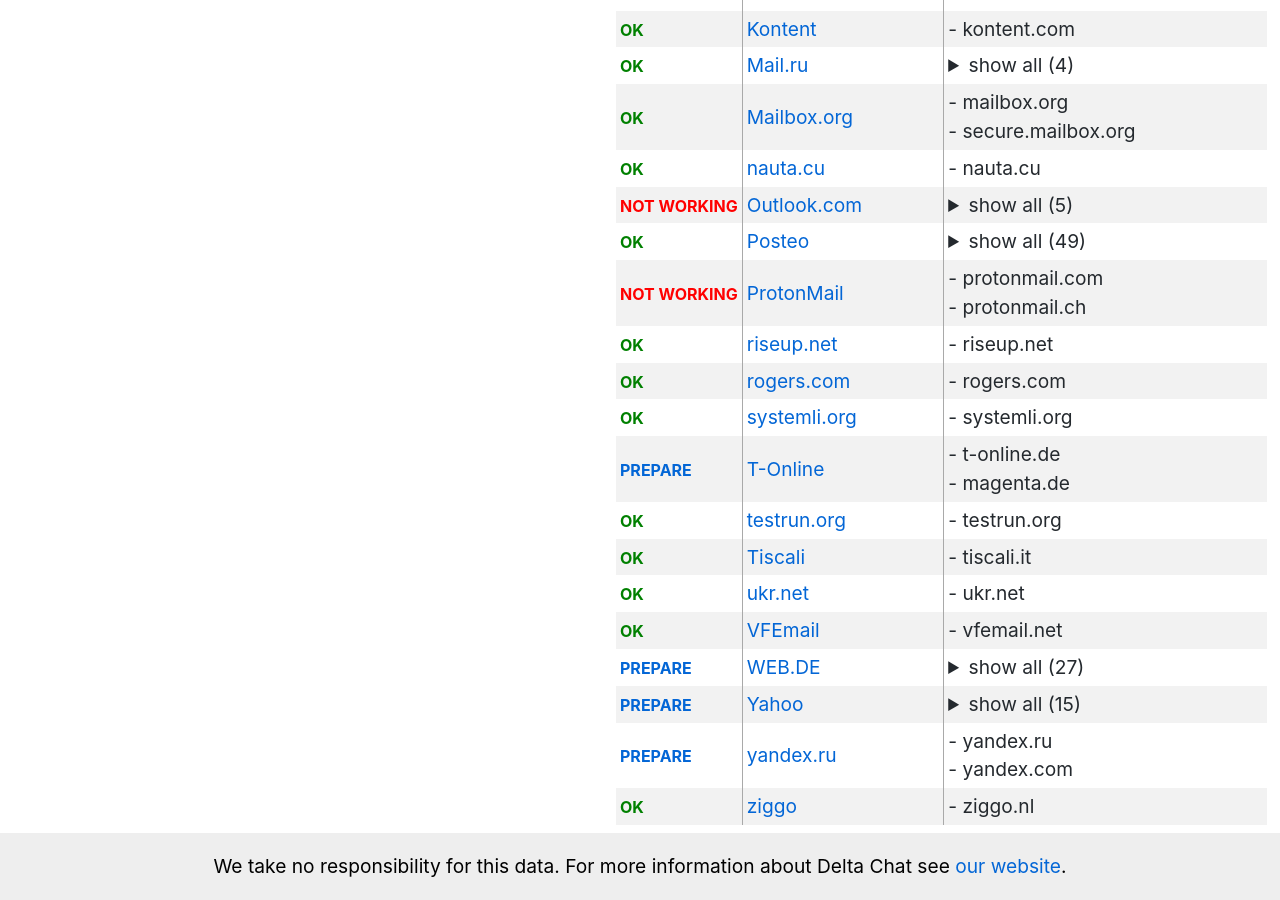
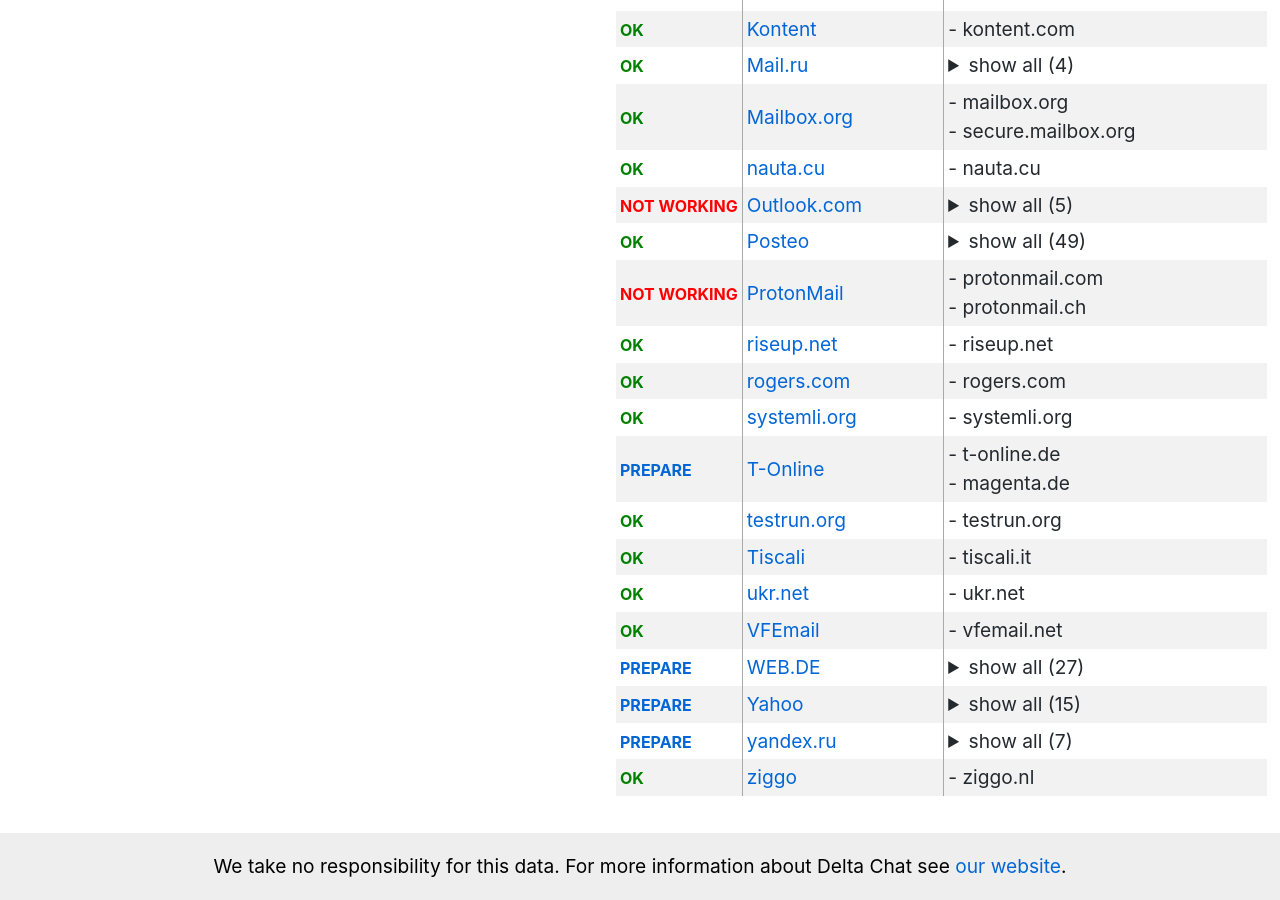
Before and after one commit to deltachat/provider-db, a Jekyll site: the page built from index.html, in a window 1280 px wide and 900 px high, scrolled down 873 px. Built offline with Jekyll 4.4.1, drawn with Linux system fonts in a browser that asks for light colours; after the commit the page ends 1744 px from its top, so only the background shows below that.

Commit message:
add missing urls, flag oauth2 providers as such

```diff
--- a/_providers/yandex.ru.md
+++ b/_providers/yandex.ru.md
@@ -2,8 +2,14 @@
 name: yandex.ru
 status: PREPARATION
 domains:
+- yandex.com
+- yandex.by
+- yandex.kz
 - yandex.ru
-- yandex.com
+- yandex.ua
+- ya.ru
+- narod.ru
+oauth2: yandex
 strict_tls: true
 before_login_hint: |
   For Yandex accounts, you have to set IMAP protocol option turned on.
```
Also changed, not shown: _providers/gmail.md (+1 -0 lines).
